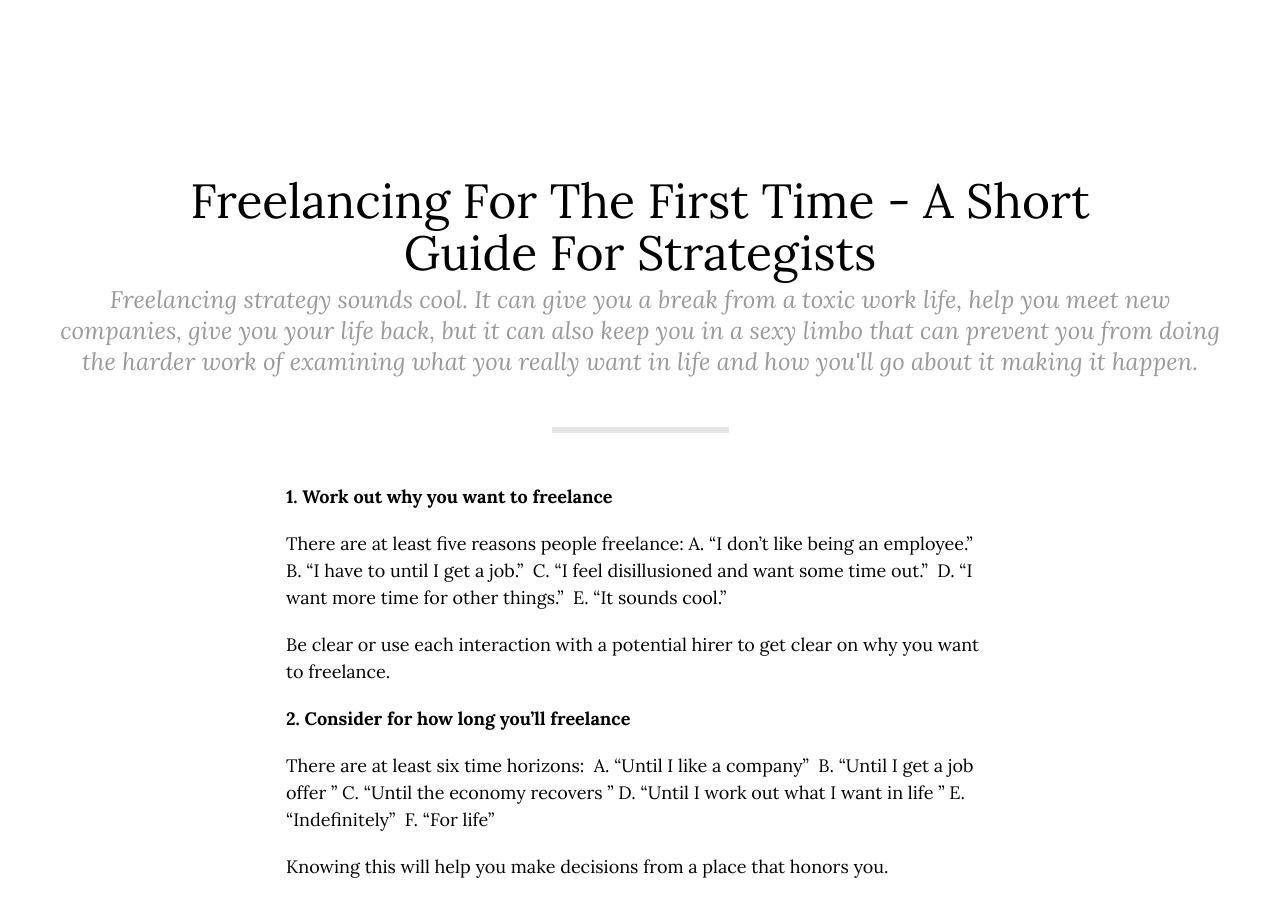
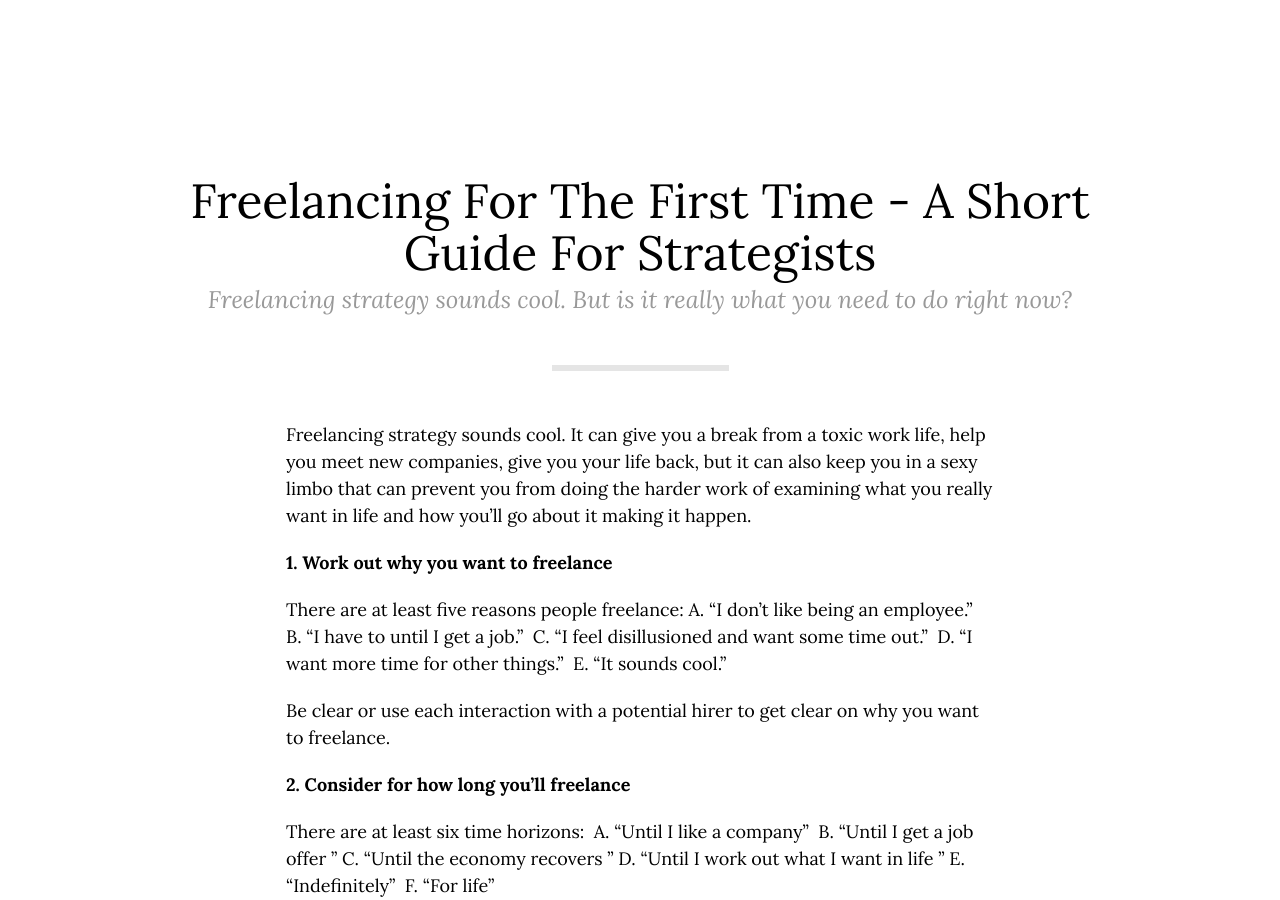
Before and after one commit to markhpollard/markhpollard.github.io, a Jekyll site: the page built from _posts/2020-07-24-freelancing-for-the-first-time-a-short-guide-for-strategists.markdown, in a window 1280 px wide and 900 px high. Built offline with Jekyll 4.4.1, drawn with Linux system fonts in a browser that asks for light colours; nearby versions of some CDN libraries.

Commit message:
Updated Freelancing For The First Time A Short Guide For Strategists

```diff
--- a/_posts/2020-07-24-freelancing-for-the-first-time-a-short-guide-for-strategists.markdown
+++ b/_posts/2020-07-24-freelancing-for-the-first-time-a-short-guide-for-strategists.markdown
@@ -9,12 +9,11 @@ categories:
 - freelancing strategy
 tags:
 - Careers
-summary: Freelancing strategy sounds cool. It can give you a break from a toxic work
-  life, help you meet new companies, give you  your life back, but it can also keep
-  you in a sexy limbo that can prevent you from doing the harder work of examining
-  what you really want in life and how  you'll go about it making it happen.
+summary: Freelancing strategy sounds cool. But is it really what you need to do right
+  now?
 ---
 
+Freelancing strategy sounds cool. It can give you a break from a toxic work life, help you meet new companies, give you  your life back, but it can also keep you in a sexy limbo that can prevent you from doing the harder work of examining what you really want in life and how  you'll go about it making it happen.
 
 **1. Work out why you want to freelance**
 
```
